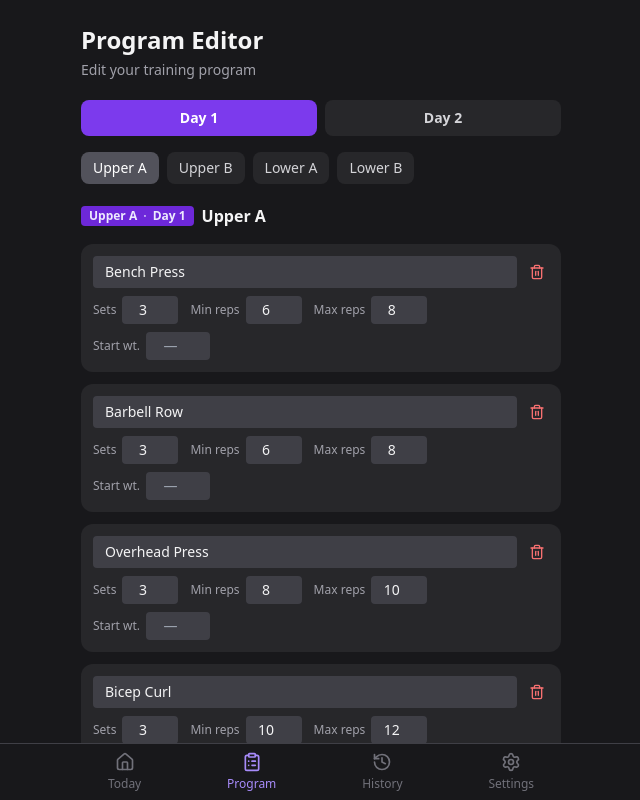
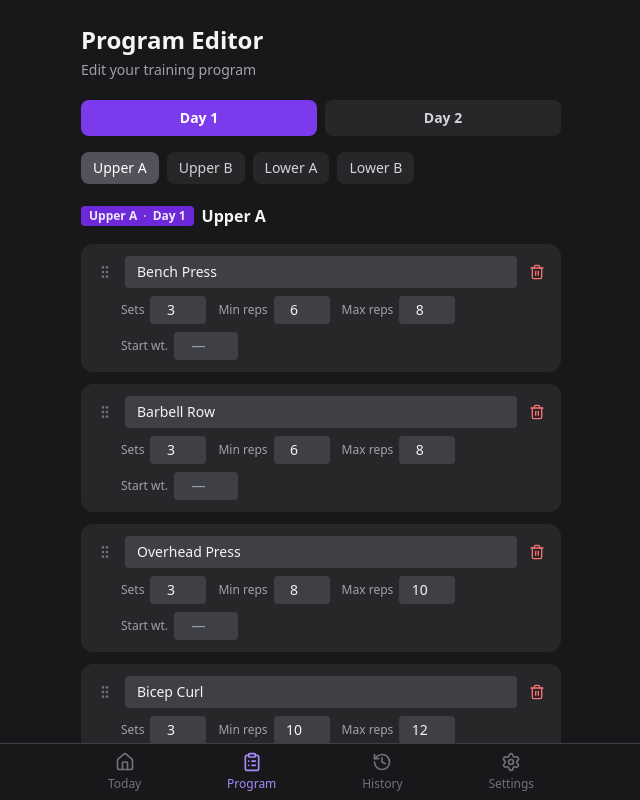
Before and after one commit to ngallion/pushlog-app, a React (Vite) app: page /program in a window 1280 px wide. Shown: the top 800 px of the page, without its empty margins (319-959 px from the left). Built offline with nearby package versions, Linux system fonts and the light colour scheme.

Commit message:
confetti and D&D

```diff
--- a/package.json
+++ b/package.json
@@ -10,6 +10,10 @@
     "preview": "vite preview"
   },
   "dependencies": {
+    "@dnd-kit/core": "^6.3.1",
+    "@dnd-kit/sortable": "^10.0.0",
+    "@dnd-kit/utilities": "^3.2.2",
+    "canvas-confetti": "^1.9.4",
     "lucide-react": "^0.577.0",
     "react": "^19.2.4",
     "react-dom": "^19.2.4",
@@ -17,6 +21,7 @@
   },
   "devDependencies": {
     "@eslint/js": "^9.39.4",
+    "@types/canvas-confetti": "^1.9.0",
     "@types/node": "^24.12.0",
     "@types/react": "^19.2.14",
     "@types/react-dom": "^19.2.3",
--- a/src/pages/ProgramEditor.tsx
+++ b/src/pages/ProgramEditor.tsx
@@ -1,4 +1,20 @@
 import { useState } from "react";
+import {
+  DndContext,
+  closestCenter,
+  PointerSensor,
+  TouchSensor,
+  useSensor,
+  useSensors,
+} from "@dnd-kit/core";
+import type { DragEndEvent } from "@dnd-kit/core";
+import {
+  SortableContext,
+  useSortable,
+  verticalListSortingStrategy,
+  arrayMove,
+} from "@dnd-kit/sortable";
+import { CSS } from "@dnd-kit/utilities";
 import { useApp } from "../context/AppContext";
 import { WorkoutTypeLabel } from "../components/WorkoutTypeLabel";
 import type {
@@ -9,12 +25,117 @@ import type {
 } from "../lib/types";
 import { getWorkoutLabel, getDaySetLabel } from "../lib/rotation";
 import { randomUUID } from "../lib/uuid";
-import { Plus, Trash2, Save } from "lucide-react";
+import { Plus, Trash2, Save, GripVertical } from "lucide-react";
 
 const WORKOUT_TYPES: WorkoutType[] = ["upperA", "upperB", "lowerA", "lowerB"];
 const DAY_SETS: DaySet[] = ["day1", "day2"];
 
 type WorkoutsState = Record<DaySet, Record<WorkoutType, ExerciseTemplate[]>>;
+
+interface SortableExerciseCardProps {
+  ex: ExerciseTemplate;
+  idx: number;
+  onUpdate: (
+    idx: number,
+    field: keyof ExerciseTemplate,
+    value: string | number,
+  ) => void;
+  onDelete: (idx: number) => void;
+}
+
+function SortableExerciseCard({
+  ex,
+  idx,
+  onUpdate,
+  onDelete,
+}: SortableExerciseCardProps) {
+  const {
+    attributes,
+    listeners,
+    setNodeRef,
+    transform,
+    transition,
+    isDragging,
+  } = useSortable({ id: ex.id });
+
+  const style = {
+    transform: CSS.Transform.toString(transform),
+    transition,
+    opacity: isDragging ? 0.5 : 1,
+  };
+
+  return (
+    <div ref={setNodeRef} style={style} className="bg-zinc-800 rounded-xl p-3">
+      <div className="flex items-center gap-2 mb-2">
+        <button
+          {...attributes}
+          {...listeners}
+          className="text-zinc-500 hover:text-zinc-300 touch-none p-1 cursor-grab active:cursor-grabbing"
+        >
+          <GripVertical size={16} />
+        </button>
+        <input
+          type="text"
+          placeholder="Exercise name"
+          value={ex.name}
+          onChange={(e) => onUpdate(idx, "name", e.target.value)}
+          className="flex-1 bg-zinc-700 rounded px-3 py-1.5 text-sm text-zinc-100 focus:outline-none focus:ring-1 focus:ring-violet-500"
+        />
+        <button
+          onClick={() => onDelete(idx)}
+          className="text-red-400 hover:text-red-300 p-1"
+        >
+          <Trash2 size={16} />
+        </button>
+      </div>
+      <div className="flex flex-wrap gap-x-3 gap-y-2 pl-7">
+        <div className="flex items-center gap-1.5">
+          <label className="text-xs text-zinc-400">Sets</label>
+          <input
+            type="number"
+            value={ex.sets}
+            onChange={(e) => onUpdate(idx, "sets", Number(e.target.value))}
+            className="w-14 bg-zinc-700 rounded px-2 py-1 text-sm text-center text-zinc-100 focus:outline-none focus:ring-1 focus:ring-violet-500"
+          />
+        </div>
+        <div className="flex items-center gap-1.5">
+          <label className="text-xs text-zinc-400">Min reps</label>
+          <input
+            type="number"
+            value={ex.minReps}
+            onChange={(e) => onUpdate(idx, "minReps", Number(e.target.value))}
+            className="w-14 bg-zinc-700 rounded px-2 py-1 text-sm text-center text-zinc-100 focus:outline-none focus:ring-1 focus:ring-violet-500"
+          />
+        </div>
+        <div className="flex items-center gap-1.5">
+          <label className="text-xs text-zinc-400">Max reps</label>
+          <input
+            type="number"
+            value={ex.maxReps}
+            onChange={(e) => onUpdate(idx, "maxReps", Number(e.target.value))}
+            className="w-14 bg-zinc-700 rounded px-2 py-1 text-sm text-center text-zinc-100 focus:outline-none focus:ring-1 focus:ring-violet-500"
+          />
+        </div>
+        <div className="flex items-center gap-1.5">
+          <label className="text-xs text-zinc-400">Start wt.</label>
+          <input
+            type="number"
+            placeholder="—"
+            value={ex.startingWeight ?? ""}
+            onChange={(e) =>
+              onUpdate(
+                idx,
+                "startingWeight",
+                e.target.value === "" ? "" : Number(e.target.value),
+              )
+            }
+            className="w-16 bg-zinc-700 rounded px-2 py-1 text-sm text-center text-zinc-100 focus:outline-none focus:ring-1 focus:ring-violet-500"
+          />
+        </div>
+      </div>
+    </div>
+  );
+}
 
 export function ProgramEditor() {
   const { state, dispatch } = useApp();
@@ -30,25 +151,30 @@ export function ProgramEditor() {
   const [activeTab, setActiveTab] = useState<WorkoutType>("upperA");
   const [saved, setSaved] = useState(false);
 
+  const sensors = useSensors(
+    useSensor(PointerSensor),
+    useSensor(TouchSensor, {
+      activationConstraint: { delay: 200, tolerance: 5 },
+    }),
+  );
+
   const updateExercise = (
-    day: DaySet,
-    type: WorkoutType,
     idx: number,
     field: keyof ExerciseTemplate,
     value: string | number,
   ) => {
     setWorkouts((prev) => ({
       ...prev,
-      [day]: {
-        ...prev[day],
-        [type]: prev[day][type].map((ex, i) =>
+      [activeDay]: {
+        ...prev[activeDay],
+        [activeTab]: prev[activeDay][activeTab].map((ex, i) =>
           i === idx ? { ...ex, [field]: value } : ex,
         ),
       },
     }));
   };
 
-  const addExercise = (day: DaySet, type: WorkoutType) => {
+  const addExercise = () => {
     const newEx: ExerciseTemplate = {
       id: randomUUID(),
       name: "",
@@ -58,28 +184,44 @@ export function ProgramEditor() {
     };
     setWorkouts((prev) => ({
       ...prev,
-      [day]: { ...prev[day], [type]: [...prev[day][type], newEx] },
+      [activeDay]: {
+        ...prev[activeDay],
+        [activeTab]: [...prev[activeDay][activeTab], newEx],
+      },
     }));
   };
 
-  const deleteExercise = (day: DaySet, type: WorkoutType, idx: number) => {
+  const deleteExercise = (idx: number) => {
     setWorkouts((prev) => ({
       ...prev,
-      [day]: {
-        ...prev[day],
-        [type]: prev[day][type].filter((_, i) => i !== idx),
+      [activeDay]: {
+        ...prev[activeDay],
+        [activeTab]: prev[activeDay][activeTab].filter((_, i) => i !== idx),
       },
     }));
+  };
+
+  const handleDragEnd = (event: DragEndEvent) => {
+    const { active, over } = event;
+    if (!over || active.id === over.id) return;
+    setWorkouts((prev) => {
+      const items = prev[activeDay][activeTab];
+      const oldIndex = items.findIndex((ex) => ex.id === active.id);
+      const newIndex = items.findIndex((ex) => ex.id === over.id);
+      return {
+        ...prev,
+        [activeDay]: {
+          ...prev[activeDay],
+          [activeTab]: arrayMove(items, oldIndex, newIndex),
+        },
+      };
+    });
   };
 
   const handleSave = () => {
     const program: ProgramBlock = currentProgram
       ? { ...currentProgram, workouts }
-      : {
-          id: randomUUID(),
-          startedAt: new Date().toISOString(),
-          workouts,
-        };
+      : { id: randomUUID(), startedAt: new Date().toISOString(), workouts };
     dispatch({ type: "SAVE_PROGRAM", payload: program });
     setSaved(true);
     setTimeout(() => setSaved(false), 2000);
@@ -142,109 +284,31 @@ export function ProgramEditor() {
         <span className="font-semibold">{getWorkoutLabel(activeTab)}</span>
       </div>
 
-      <div className="space-y-3 mb-5">
-        {exercises.map((ex, idx) => (
-          <div key={ex.id} className="bg-zinc-800 rounded-xl p-3">
-            <div className="flex items-center gap-2 mb-2">
-              <input
-                type="text"
-                placeholder="Exercise name"
-                value={ex.name}
-                onChange={(e) =>
-                  updateExercise(
-                    activeDay,
-                    activeTab,
-                    idx,
-                    "name",
-                    e.target.value,
-                  )
-                }
-                className="flex-1 bg-zinc-700 rounded px-3 py-1.5 text-sm text-zinc-100 focus:outline-none focus:ring-1 focus:ring-violet-500"
+      <DndContext
+        sensors={sensors}
+        collisionDetection={closestCenter}
+        onDragEnd={handleDragEnd}
+      >
+        <SortableContext
+          items={exercises.map((ex) => ex.id)}
+          strategy={verticalListSortingStrategy}
+        >
+          <div className="space-y-3 mb-5">
+            {exercises.map((ex, idx) => (
+              <SortableExerciseCard
+                key={ex.id}
+                ex={ex}
+                idx={idx}
+                onUpdate={updateExercise}
+                onDelete={deleteExercise}
               />
-              <button
-                onClick={() => deleteExercise(activeDay, activeTab, idx)}
-                className="text-red-400 hover:text-red-300 p-1"
-              >
-                <Trash2 size={16} />
-              </button>
-            </div>
-            <div className="flex flex-wrap gap-x-3 gap-y-2">
-              <div className="flex items-center gap-1.5">
-                <label className="text-xs text-zinc-400">Sets</label>
-                <input
-                  type="number"
-                  value={ex.sets}
-                  onChange={(e) =>
-                    updateExercise(
-                      activeDay,
-                      activeTab,
-                      idx,
-                      "sets",
-                      Number(e.target.value),
-                    )
-                  }
-                  className="w-14 bg-zinc-700 rounded px-2 py-1 text-sm text-center text-zinc-100 focus:outline-none focus:ring-1 focus:ring-violet-500"
-                />
-              </div>
-              <div className="flex items-center gap-1.5">
-                <label className="text-xs text-zinc-400">Min reps</label>
-                <input
-                  type="number"
-                  value={ex.minReps}
-                  onChange={(e) =>
-                    updateExercise(
-                      activeDay,
-                      activeTab,
-                      idx,
-                      "minReps",
-                      Number(e.target.value),
-                    )
-                  }
-                  className="w-14 bg-zinc-700 rounded px-2 py-1 text-sm text-center text-zinc-100 focus:outline-none focus:ring-1 focus:ring-violet-500"
-                />
-              </div>
-              <div className="flex items-center gap-1.5">
-                <label className="text-xs text-zinc-400">Max reps</label>
-                <input
-                  type="number"
-                  value={ex.maxReps}
-                  onChange={(e) =>
-                    updateExercise(
-                      activeDay,
-                      activeTab,
-                      idx,
-                      "maxReps",
-                      Number(e.target.value),
-                    )
-                  }
-                  className="w-14 bg-zinc-700 rounded px-2 py-1 text-sm text-center text-zinc-100 focus:outline-none focus:ring-1 focus:ring-violet-500"
-                />
-              </div>
-              <div className="flex items-center gap-1.5">
-                <label className="text-xs text-zinc-400">Start wt.</label>
-                <input
-                  type="number"
-                  placeholder="—"
-                  value={ex.startingWeight ?? ""}
-                  onChange={(e) =>
-                    updateExercise(
-                      activeDay,
-                      activeTab,
-                      idx,
-                      "startingWeight",
-                      e.target.value === "" ? "" : Number(e.target.value),
-                    )
-                  }
-                  className="w-16 bg-zinc-700 rounded px-2 py-1 text-sm text-center text-zinc-100 focus:outline-none focus:ring-1 focus:ring-violet-500"
-                />
-              </div>
-            </div>
+            ))}
           </div>
-        ))}
-      </div>
+        </SortableContext>
+      </DndContext>
 
       <button
-        onClick={() => addExercise(activeDay, activeTab)}
+        onClick={addExercise}
         className="w-full border border-dashed border-zinc-600 rounded-xl py-3 text-zinc-400 hover:text-zinc-300 hover:border-zinc-500 flex items-center justify-center gap-2 transition-colors mb-6"
       >
         <Plus size={16} /> Add Exercise
```
Also changed, not shown: src/components/ExerciseCard.tsx (+20 -4 lines), src/index.css (+24 -0 lines), src/pages/Today.tsx (+7 -0 lines), 1 other file (tests, documents, lock files or other folders).
